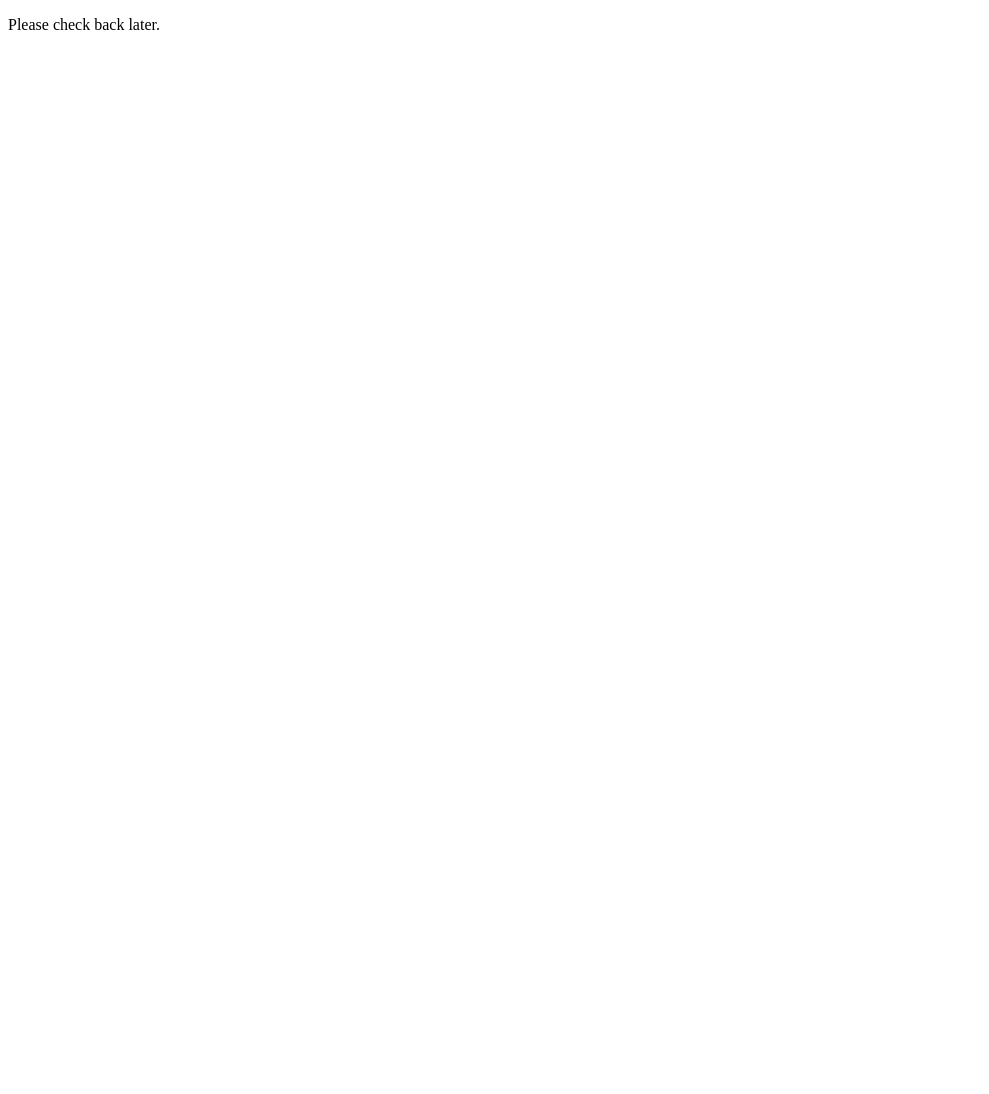
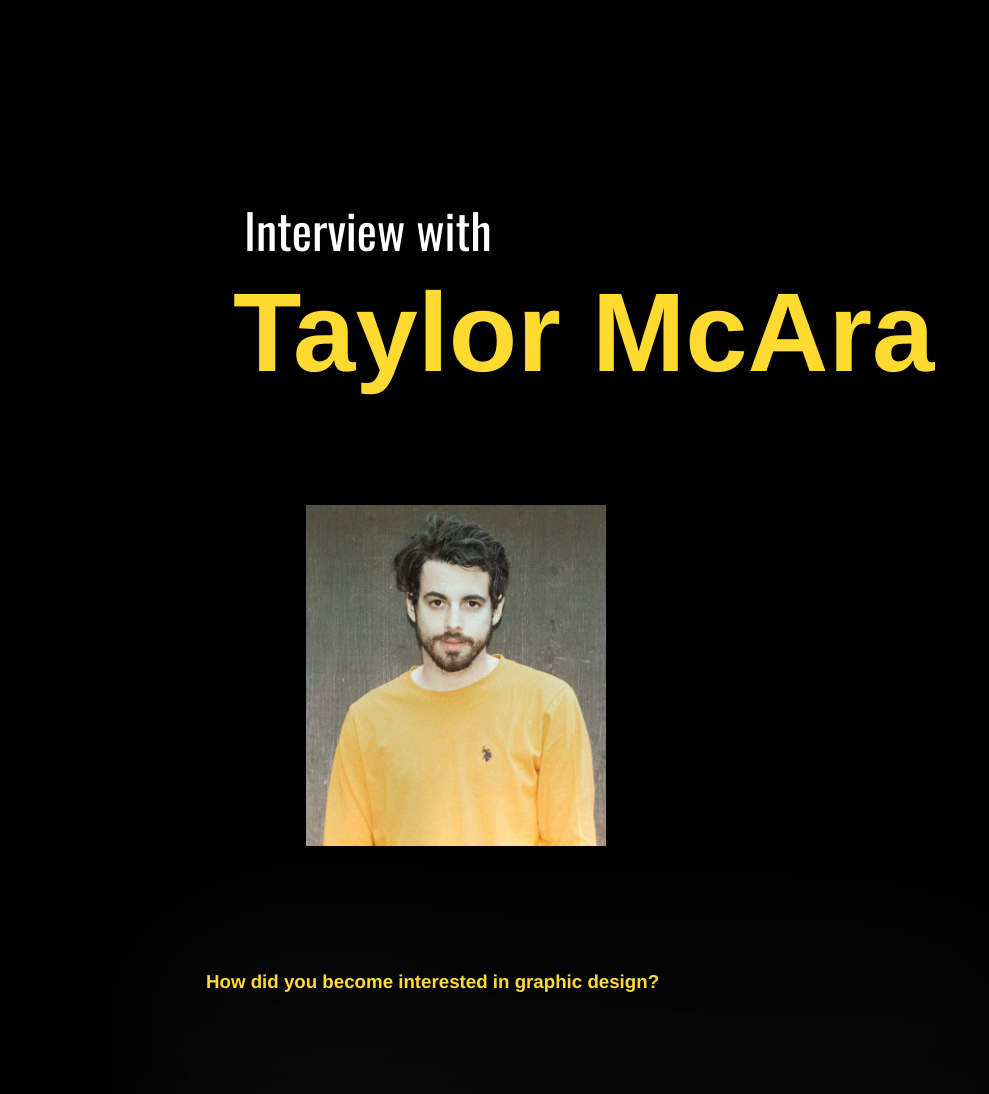
Before and after one commit to jennabrinkmann/dsgn1374, a plain HTML site: page interview/index.html in a window 1280 px wide. Shown: the top 1094 px of the page, without its empty margins (0-989 px from the left). Before the commit the page ends 800 px from the top, so only its background shows below. Drawn offline with nearby package versions, Linux system fonts and the light colour scheme.

Commit message:
initial upload of interview

```diff
--- a/interview/index.html
+++ b/interview/index.html
@@ -1,7 +1,46 @@
 <!DOCTYPE html>
 <head>
-	<title>A website is never finished</title>
+	<title>Interview</title>
+	<link rel="stylesheet" href="style.css">
+	<link href="https://fonts.googleapis.com/css2?family=Oswald&display=swap" rel="stylesheet">
+	<meta name="viewport" content="width=device-width">
 </head>
 <body>
-	<p>Please check back later.</p>
+	<main>
+		<!-- Your code goes here -->
+		<h1>Interview with</h1>
+
+		<h2>Taylor McAra</h2>
+
+		<img src="img/Taylor McAra.jpg" alt="Taylor McAra">
+
+		<h3>How did you become interested in graphic design?</h3>
+		<p> I've always been interested and appreciated art. I discovered the world of graphic design on Instagram, and I loved the idea of mixing art and functionality together. </p>
+
+		<h3>Where do you look for inspiration for your designs?</h3>
+		<p> The main place I look for inspiration is Instagram. I follow many dedicated graphic design accounts that gives tips and share interesting work, I also follow individual designers whose work I'm interested in.</p>
+
+		<h3>What is your favourite software to use?</h3>
+		<p> My favorite software to use is probably Photoshop, though most of the time I’ll use it in tandem with Illustrator I love adding texture to my designs, and for that Photoshop is king.</p>
+
+		<h3>Why is it important to learn about the history of design?</h3>
+		<p>It's important to learn about the history of design, where it came from and where it is now. Also to study the notable designers of history to get Inspiration from.</p>
+
+		<h3>Which area of graphic design are you most interested in?</h3>
+		<p>I'm still not sure if I’ve found my niche in the graphic design world yet because I find so many different areas of graphic design interesting such as web design, logo design, photo manipulation, poster design, etc.</p>
+
+		<h3>Would you prefer to freelance or work for a company?</h3>
+		<p>I’d love to work freelance, ideally. But that's a hard feat to accomplish right off the bat. So I’d be more than happy to work for a company till I build my own clientele and have the ability to go freelance.</p>
+
+		<h3>Prior to this program, what kind of graphic design experience do you have?</h3>
+		<p> Prior to this program I have no credible experience, but I was interested in it for a while. Coming into this program I have a decent understanding of Photoshop and Illustrator.</p>
+
+		<h3>What time of the day do you prefer to work on your designs?</h3>
+		<p>I am not a morning person.... I think that answers itself.</p>
+
+		<h3>What makes a successful website?</h3>
+		<p>The most important thing to me that makes a well-designed website, is simplicity and clarity. Functionality should come before the art of it.</p>
+
+
+	</main>
 </body>
--- /dev/null
+++ b/interview/style.css
@@ -0,0 +1,62 @@
+/* Interview */
+
+* {
+	box-sizing: border-box;
+}
+
+body {
+	background-color: black;
+	color: white;
+	font-family: Oswald, sans-serif;
+	font-weight: normal;
+	line-height: 1.4;
+	font-size: 16px;
+	max-width: auto;
+	align-content: center;
+	margin: 83px;
+    padding: 123px;
+}
+
+h1 {
+    color: white;
+    display: inline;
+    font-weight: 400;
+    line-height: 1;
+    margin-left: 38px;
+    padding: 0;
+    font-size: 3em;
+}
+
+h2 {
+	font-family: Helvetica;
+    font-size: 7em;
+    margin-left: 27px;
+    margin-top: auto;
+    padding: 0
+    line-height: 0.85;
+    color: #FFDB32;
+}
+
+h3 {
+	color: #FFDB32;
+	font-family: Helvetica;
+	padding-bottom: 0;
+
+}
+
+img {
+	max-width: 300px;
+	align-content: center;
+	margin-left: 100px;
+	margin-bottom: 100px;
+}
+
+p {
+	filter: blur(100px);
+	padding-bottom: 2em;
+}
+
+
+p:hover {
+		filter:blur(0);
+	}
```
Also changed, not shown: interview/img/Taylor McAra.jpg (added).
